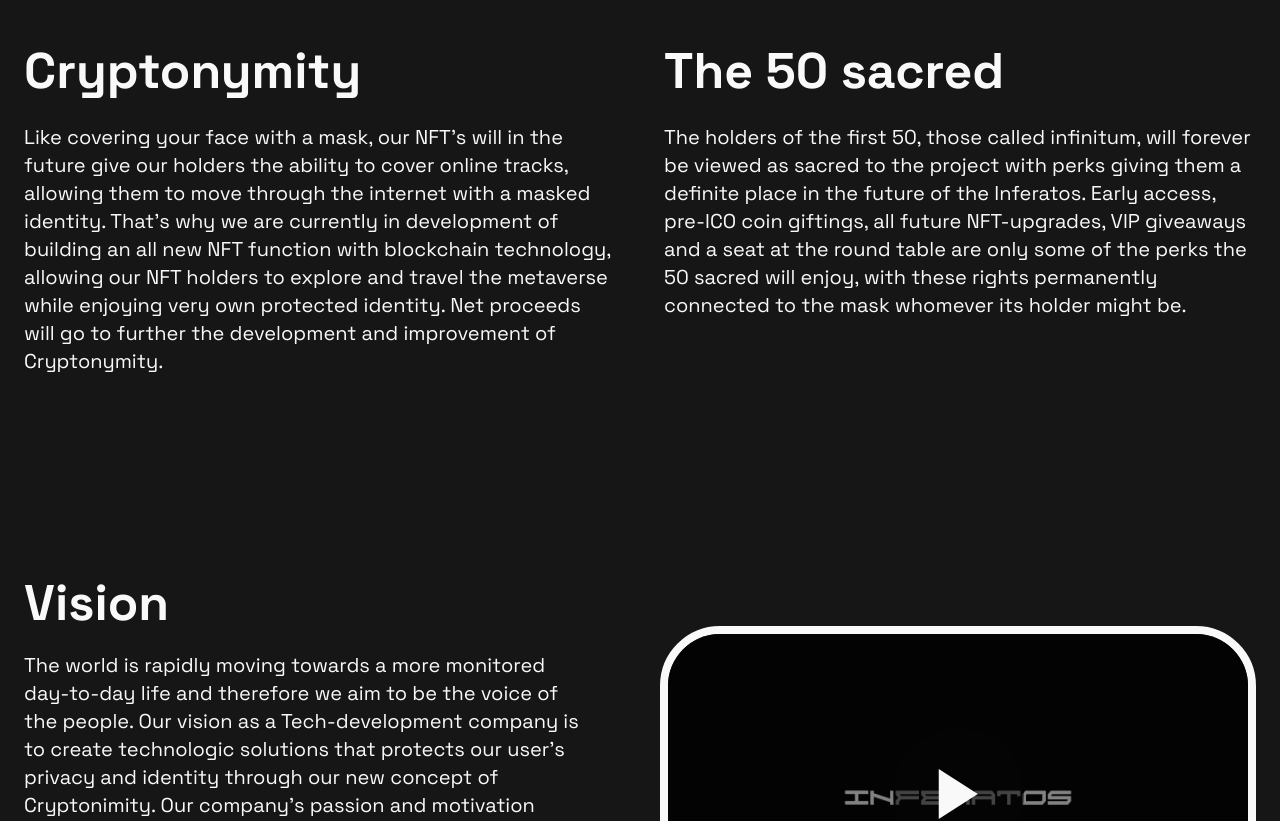
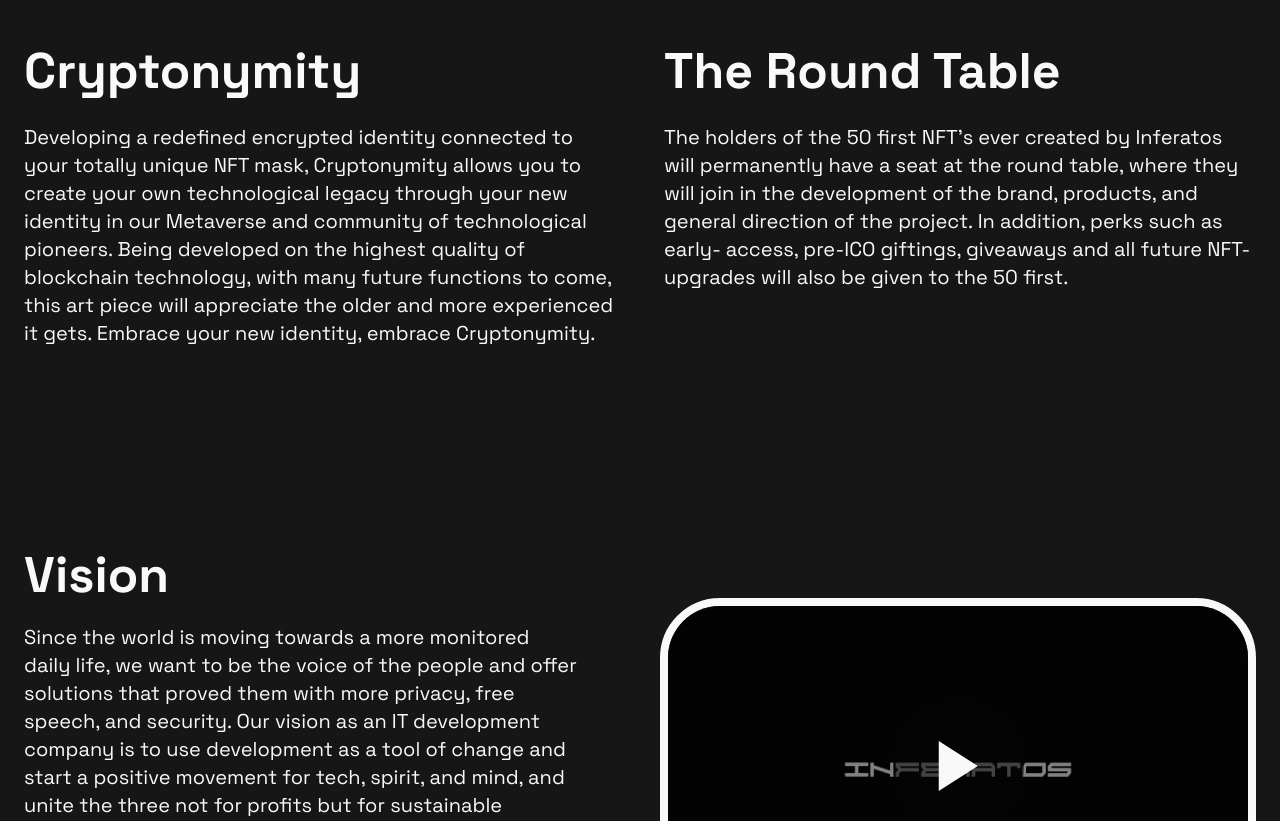
Before and after one commit to falickaj/inferatos-app, a Next.js app: page / in a window 1280 px wide. Shown: the part 1580-2401 px from the top of the page. Built offline with nearby package versions, Linux system fonts and the light colour scheme.

Commit message:
first commit

```diff
--- a/src/data/FAQ/index.js
+++ b/src/data/FAQ/index.js
@@ -2,7 +2,7 @@ export const FAQData = [
   {
     question: "What is the overall goal of the project?",
     answer:
-      "The main goal of the Inferatos project is to contribute to a freer and more positive world. We want to create a great community and connect bright minds. We focus on making the world a better place through our charities and by making a platform for positive global change.",
+      "The main goal of the project is to provide our clients and community with a sustainable growth and asset appreciation, through continuous development of our products and services, all while focusing on our commitment to positive change in the metaverse and the universe.",
   },
   {
     question: "What do I get as a holder of the NFT?",
@@ -12,7 +12,7 @@ export const FAQData = [
   {
     question: "How do you ensure profits for the holders?",
     answer:
-      "We are firmly set on ensuring profits for the holders through continuous efforts by the entire team. We will connect all participation to the project with the different revenue streams, while focusing on scaling all parts of the project and developing functionalities for all products. Keeping a limited supply against a high demand and always improving products, brand, and services, we will ensure that all NFT's are considered as assets.",
+      "We are firmly set on ensuring profits for the holders through continuous efforts by the entire team and our huge coomitment to branding and brand building. We will connect all activities of the project to different revenue streams, while focusing on scaling all parts of the project and developing function and functionalities for all products and services. By keeping a limited supply against a high demand and always improving products, brand, and services, we will ensure that all NFT's are considered STRONG assets.",
   },
   {
     question: "Why should I join the community?",
@@ -41,6 +41,6 @@ export const FAQData = [
   },
   {
     question: "How do I know the project is legit?",
-    answer: "Trust me bro",
+    answer: "All donations, tracking and news regarding this will be shared continuously in the community, so stay tuned.",
   },
 ];
--- a/src/sections/TwoColText/index.jsx
+++ b/src/sections/TwoColText/index.jsx
@@ -33,11 +33,12 @@ export default function TwoColText() {
           viewport={{ once: true }}
           className="mt-8 text-lg leading-8 text-center md:text-left max-w-3xl mx-auto md:text-xl"
         >
-Like covering your face with a mask, our NFT&#39;s will in the future give our holders the ability to cover
-online tracks, allowing them to move through the internet with a masked identity. That&#39;s why we
-are currently in development of building an all new NFT function with blockchain technology,
-allowing our NFT holders to explore and travel the metaverse while enjoying very own protected
-identity. Net proceeds will go to further the development and improvement of Cryptonymity.
+Developing a redefined encrypted identity connected to your totally unique NFT
+mask, Cryptonymity allows you to create your own technological legacy through your
+new identity in our Metaverse and community of technological pioneers. Being
+developed on the highest quality of blockchain technology, with many future functions
+to come, this art piece will appreciate the older and more experienced it gets.
+Embrace your new identity, embrace Cryptonymity.
         </motion.h4>
       </div>
       <div className="w-full mt-16 md:mt-0 md:w-6/12 md:pl-6">
@@ -55,7 +56,7 @@ identity. Net proceeds will go to further the development and improvement of Cry
           viewport={{ once: true }}
           className="text-center md:text-left text-4xl font-medium md:font-bold md:text-[50px]"
         >
-          The 50 sacred
+          The Round Table
         </motion.h2>
         <motion.h4
           initial={{ opacity: 0, y: -10 }}
@@ -71,11 +72,11 @@ identity. Net proceeds will go to further the development and improvement of Cry
           viewport={{ once: true }}
           className="mt-8 text-lg leading-8 text-center md:text-left max-w-3xl mx-auto md:text-xl"
         >
-The holders of the first 50, those called infinitum, will forever be viewed as sacred to the project with
-perks giving them a definite place in the future of the Inferatos. Early access, pre-ICO coin giftings, all
-future NFT-upgrades, VIP giveaways and a seat at the round table are only some of the perks the 50
-sacred will enjoy, with these rights permanently connected to the mask whomever its holder might
-be.
+The holders of the 50 first NFT's ever created by Inferatos will permanently have a
+seat at the round table, where they will join in the development of the brand,
+products, and general direction of the project. In addition, perks such as early-
+access, pre-ICO giftings, giveaways and all future NFT-upgrades will also be given to
+the 50 first.
         </motion.h4>
       </div>
     </div>
--- a/src/sections/Vision/index.jsx
+++ b/src/sections/Vision/index.jsx
@@ -17,7 +17,13 @@ export default function Vision() {
           Vision
         </h1>
         <h4 className="text-lg leading-8 text-center md:text-left md:text-xl mt-7 md:mb-8 lg:pr-10">
-        The world is rapidly moving towards a more monitored day-to-day life and therefore we aim to be the voice of the people. Our vision as a Tech-development company is to create technologic solutions that protects our user’s privacy and identity through our new concept of Cryptonimity. Our company’s passion and motivation comes from our desire to change the world for the better and we want to do that by donating 25% of NFT net-proceeds to charitable organizations or projects harmonizing with the vision of the Inferatos.
+        Since the world is moving towards a more monitored daily life, we want to be the
+voice of the people and offer solutions that proved them with more privacy, free
+speech, and security. Our vision as an IT development company is to use
+development as a tool of change and start a positive movement for tech, spirit, and
+mind, and unite the three not for profits but for sustainable humane growth.
+Therefore, we pledge to donate 25% of our net NFT-proceeds to organizations
+aligned with our values.
         </h4>
         <h3 className="hidden md:flex">Be the Change.</h3>
       </div>
```
